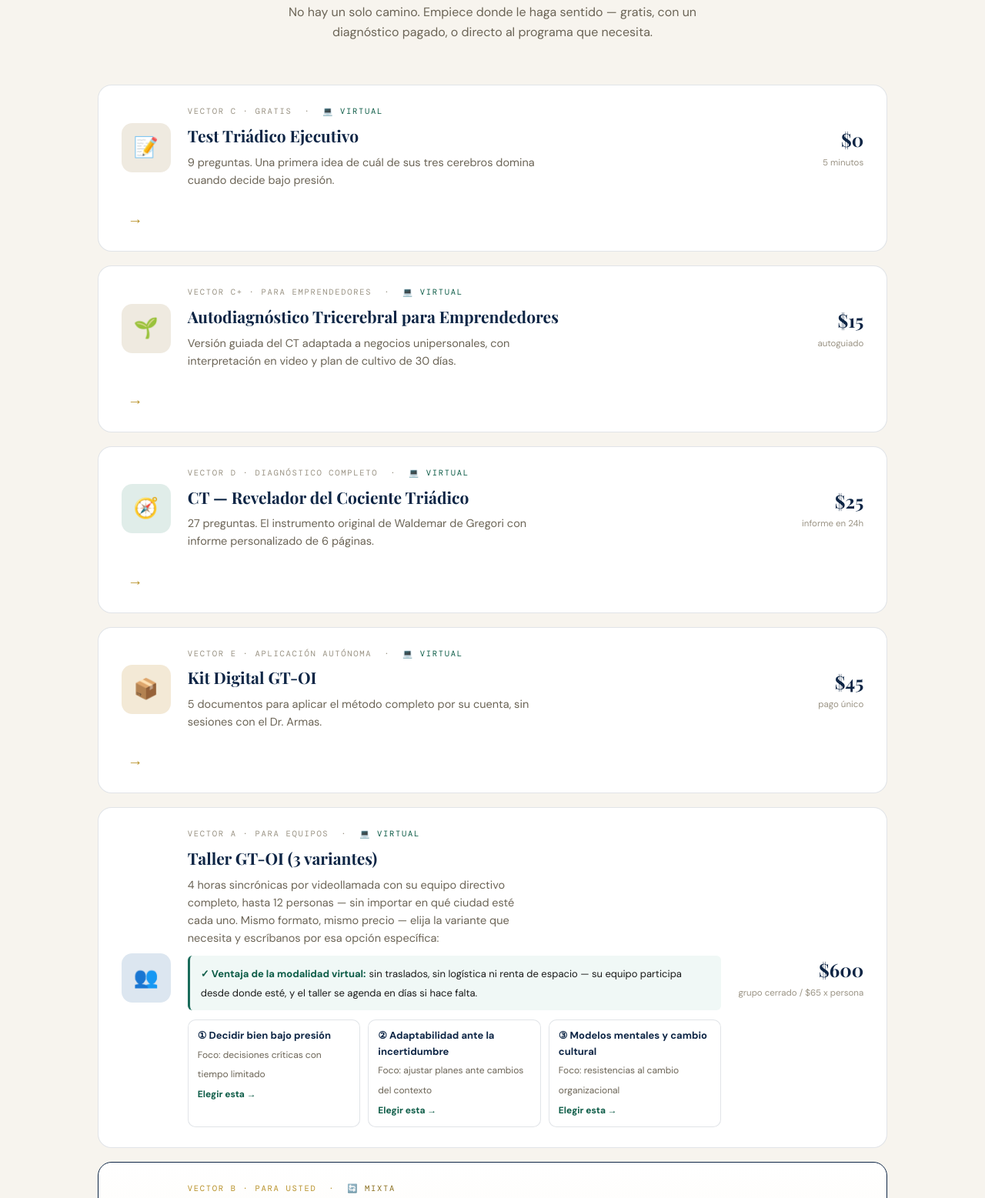
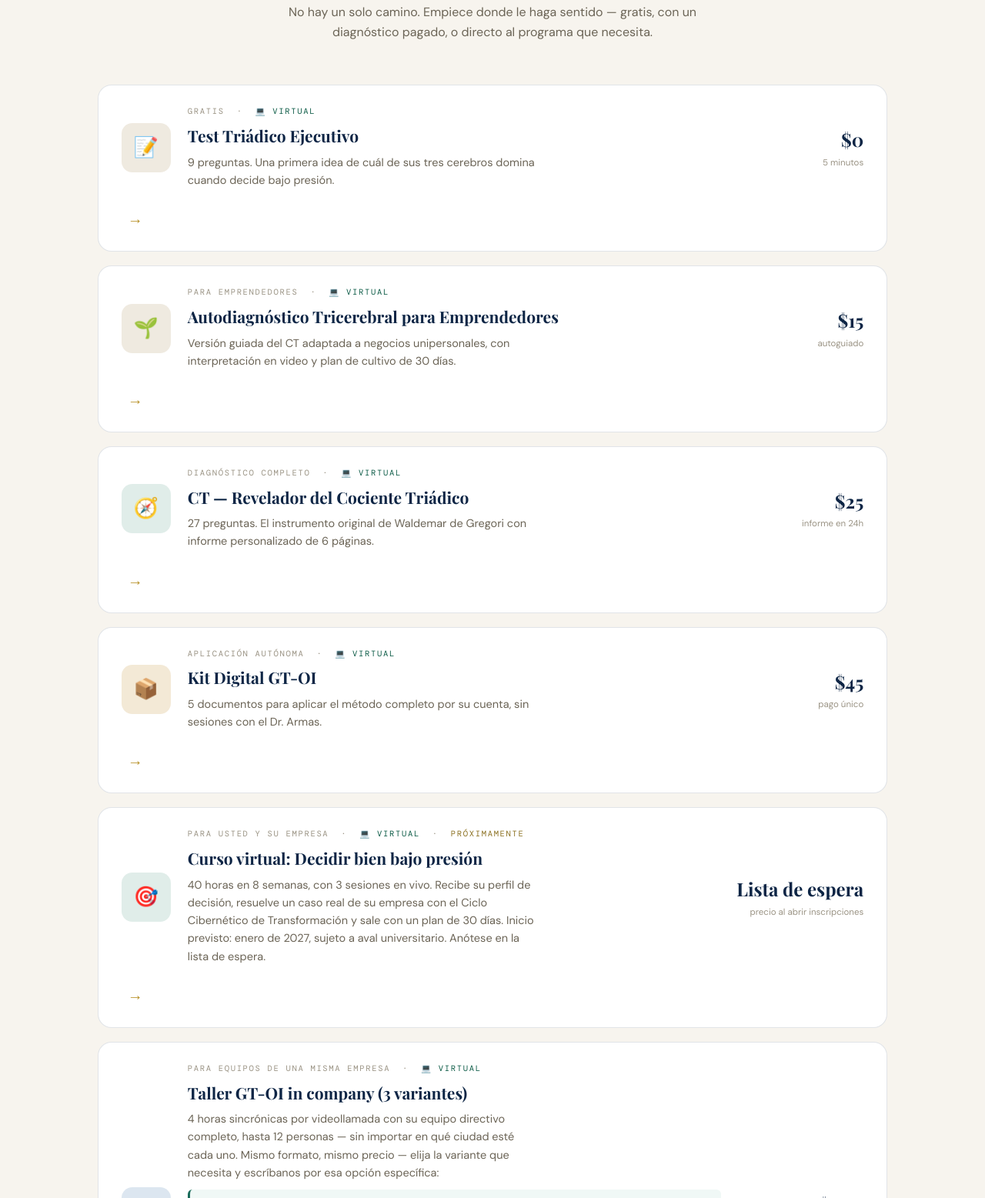
Before and after one commit to felixarmas/GT-OI, a plain HTML site: page index.html in a window 1280 px wide. Shown: the part 1005-2562 px from the top of the page at 77% size. Drawn offline with nearby package versions, Linux system fonts and the light colour scheme; a web font is replaced by a local one.

Commit message:
Add files via upload

```diff
--- a/index.html
+++ b/index.html
@@ -530,7 +530,7 @@
     <a href="#" onclick="abrirTestModal(); return false;" class="vcard v-c">
       <div class="vcard-icon">📝</div>
       <div class="vcard-body">
-        <div class="vlabel">Vector C · Gratis &nbsp;·&nbsp; <span style="color:#0D5C47;">💻 Virtual</span></div>
+        <div class="vlabel">Gratis &nbsp;·&nbsp; <span style="color:#0D5C47;">💻 Virtual</span></div>
         <h3>Test Triádico Ejecutivo</h3>
         <p>9 preguntas. Una primera idea de cuál de sus tres cerebros domina cuando decide bajo presión.</p>
       </div>
@@ -544,7 +544,7 @@
     <a href="https://wa.me/584245981984?text=Hola%20Dr.%20Armas%2C%20soy%20emprendedor%20y%20me%20interesa%20el%20Autodiagn%C3%B3stico%20Tricerebral%20por%20%2415%20USD." target="_blank" class="vcard v-c">
       <div class="vcard-icon">🌱</div>
       <div class="vcard-body">
-        <div class="vlabel">Vector C+ · Para emprendedores &nbsp;·&nbsp; <span style="color:#0D5C47;">💻 Virtual</span></div>
+        <div class="vlabel">Para emprendedores &nbsp;·&nbsp; <span style="color:#0D5C47;">💻 Virtual</span></div>
         <h3>Autodiagnóstico Tricerebral para Emprendedores</h3>
         <p>Versión guiada del CT adaptada a negocios unipersonales, con interpretación en video y plan de cultivo de 30 días.</p>
       </div>
@@ -558,7 +558,7 @@
     <a href="https://docs.google.com/forms/d/e/1FAIpQLSd5LGImgC-yU_ahxamWIdy3mwzaKPtmPJQFppSPnebH1lv44Q/viewform?usp=header" target="_blank" class="vcard v-d">
       <div class="vcard-icon">🧭</div>
       <div class="vcard-body">
-        <div class="vlabel">Vector D · Diagnóstico completo &nbsp;·&nbsp; <span style="color:#0D5C47;">💻 Virtual</span></div>
+        <div class="vlabel">Diagnóstico completo &nbsp;·&nbsp; <span style="color:#0D5C47;">💻 Virtual</span></div>
         <h3>CT — Revelador del Cociente Triádico</h3>
         <p>27 preguntas. El instrumento original de Waldemar de Gregori con informe personalizado de 6 páginas.</p>
       </div>
@@ -572,7 +572,7 @@
     <a href="#" onclick="abrirKitModal(); return false;" class="vcard v-e">
       <div class="vcard-icon">📦</div>
       <div class="vcard-body">
-        <div class="vlabel">Vector E · Aplicación autónoma &nbsp;·&nbsp; <span style="color:#0D5C47;">💻 Virtual</span></div>
+        <div class="vlabel">Aplicación autónoma &nbsp;·&nbsp; <span style="color:#0D5C47;">💻 Virtual</span></div>
         <h3>Kit Digital GT-OI</h3>
         <p>5 documentos para aplicar el método completo por su cuenta, sin sesiones con el Dr. Armas.</p>
       </div>
@@ -583,11 +583,25 @@
       <div class="vcard-arrow">→</div>
     </a>
 
+    <a href="https://wa.me/584245981984?text=Hola%20Dr.%20Armas%2C%20quiero%20anotarme%20en%20la%20lista%20de%20espera%20del%20Curso%20virtual%20%E2%80%9CDecidir%20bien%20bajo%20presi%C3%B3n%E2%80%9D." target="_blank" class="vcard v-d">
+      <div class="vcard-icon">🎯</div>
+      <div class="vcard-body">
+        <div class="vlabel">Para usted y su empresa &nbsp;·&nbsp; <span style="color:#0D5C47;">💻 Virtual</span> &nbsp;·&nbsp; <span style="color:#8B7020;">Próximamente</span></div>
+        <h3>Curso virtual: Decidir bien bajo presión</h3>
+        <p>40 horas en 8 semanas, con 3 sesiones en vivo. Recibe su perfil de decisión, resuelve un caso real de su empresa con el Ciclo Cibernético de Transformación y sale con un plan de 30 días. Inicio previsto: enero de 2027, sujeto a aval universitario. Anótese en la lista de espera.</p>
+      </div>
+      <div class="vcard-price">
+        <div class="amt">Lista de espera</div>
+        <div class="note">precio al abrir inscripciones</div>
+      </div>
+      <div class="vcard-arrow">→</div>
+    </a>
+
     <div class="vcard v-a" style="cursor:default;">
       <div class="vcard-icon">👥</div>
       <div class="vcard-body" style="width:100%;">
-        <div class="vlabel">Vector A · Para equipos &nbsp;·&nbsp; <span style="color:#0D5C47;">💻 Virtual</span></div>
-        <h3>Taller GT-OI (3 variantes)</h3>
+        <div class="vlabel">Para equipos de una misma empresa &nbsp;·&nbsp; <span style="color:#0D5C47;">💻 Virtual</span></div>
+        <h3>Taller GT-OI in company (3 variantes)</h3>
         <p>4 horas sincrónicas por videollamada con su equipo directivo completo, hasta 12 personas — sin importar en qué ciudad esté cada uno. Mismo formato, mismo precio — elija la variante que necesita y escríbanos por esa opción específica:</p>
         <div style="margin:10px 0; padding:10px 14px; background:#F0F8F6; border-left:3px solid #1A6B5A; border-radius:6px;">
           <span style="font-size:13px; color:#0D5C47; font-weight:700;">✓ Ventaja de la modalidad virtual:</span>
@@ -628,7 +642,7 @@
     <a href="https://wa.me/584245981984?text=Hola%20Dr.%20Armas%2C%20me%20interesa%20el%20programa%20de%20Mentor%C3%ADa%20%E2%80%9CDirectivo%20Tricerebral%E2%80%9D%20(%24350%2Fmes%2C%203%20meses).%20Quisiera%20agendar%20la%20conversaci%C3%B3n%20de%20diagn%C3%B3stico%20gratuita." target="_blank" class="vcard v-b">
       <div class="vcard-icon">🎯</div>
       <div class="vcard-body">
-        <div class="vlabel">Vector B · Para usted &nbsp;·&nbsp; <span style="color:#8B7020;">🔄 Mixta</span></div>
+        <div class="vlabel">Para usted &nbsp;·&nbsp; <span style="color:#8B7020;">🔄 Mixta</span></div>
         <h3>Mentoría «Directivo Tricerebral»</h3>
         <p>3 meses de acompañamiento individual, el proceso más profundo del modelo GT-OI. Al finalizar, puede extenderlo con un 4° mes enfocado en <strong>Liderazgo Tricerebral Integrado</strong> (mismo precio mensual).</p>
       </div>
```
